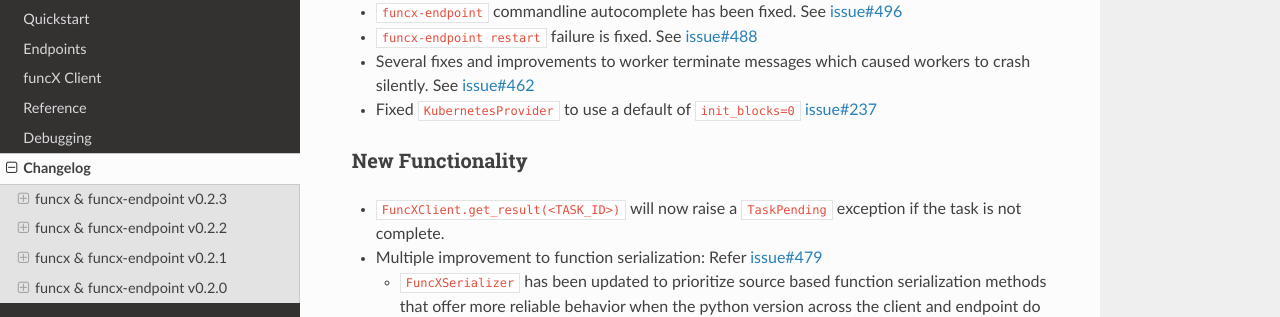
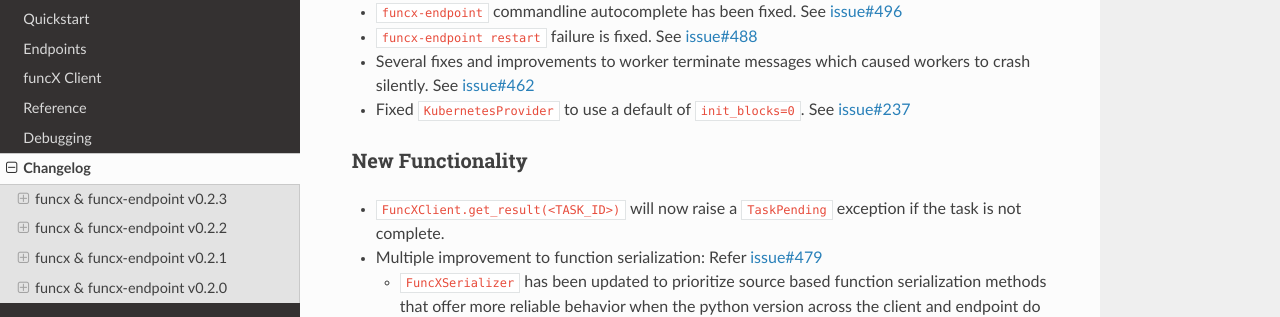
Before and after one commit to globus/globus-compute, a Sphinx documentation site: the page built from docs/changelog.rst, in a window 1280 px wide and 900 px high, scrolled down 326 px. Shown: the part 158-475 px from the top of the window. Built offline with Sphinx 7.4.7 and the Read the Docs theme 2.0.0, drawn with Linux system fonts in a browser that asks for light colours.

Commit message:
Update docs/changelog.rst

```diff
--- a/docs/changelog.rst
+++ b/docs/changelog.rst
@@ -26,7 +26,7 @@ Bug Fixes
 
 * Several fixes and improvements to worker terminate messages which caused workers to crash silently. See `issue#462 <https://github.com/funcx-faas/funcX/pull/462>`_
 
-* Fixed ``KubernetesProvider`` to use a default of ``init_blocks=0`` `issue#237 <https://github.com/funcx-faas/funcX/issues/237>`_
+* Fixed ``KubernetesProvider`` to use a default of ``init_blocks=0``. See `issue#237 <https://github.com/funcx-faas/funcX/issues/237>`_
 
 
 
```
